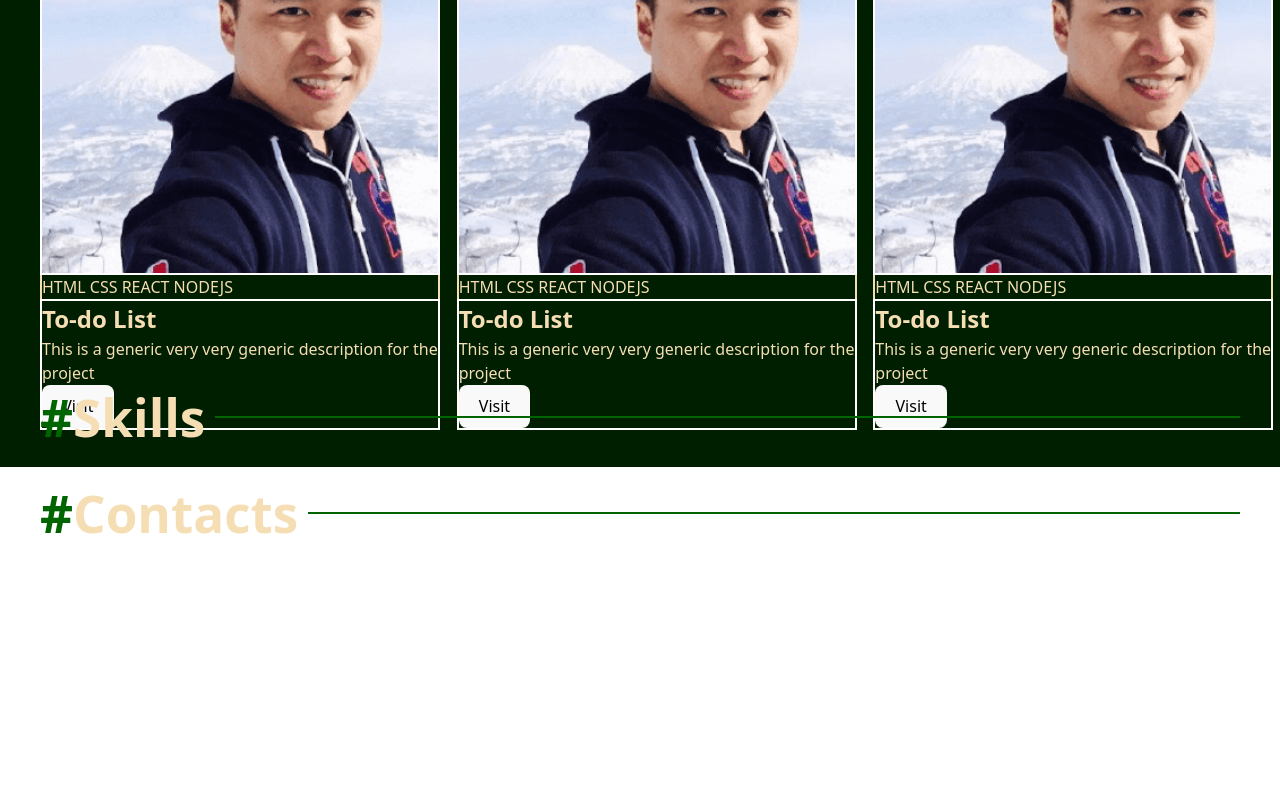
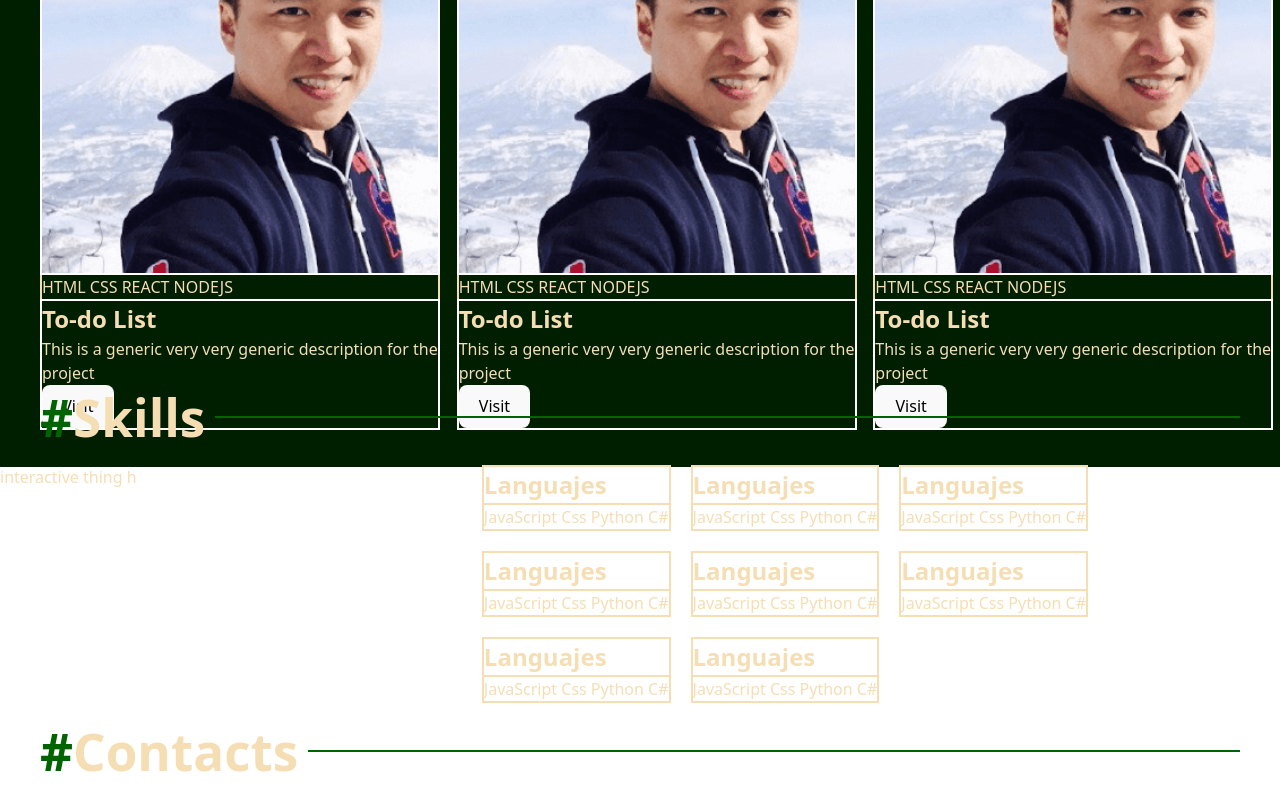
Before and after one commit to abdiel-codes/homepage, a React (Vite) app: page / in a window 1280 px wide. Shown: the part 813-1613 px from the top of the page. Before the commit the page ends 1375 px from the top, so only its background shows below. Built offline with nearby package versions, Linux system fonts and the light colour scheme.

Commit message:
Finished Skills section

```diff
--- a/src/App.jsx
+++ b/src/App.jsx
@@ -5,6 +5,7 @@ import Header from "./components/Header";
 import Title from './components/Title';
 import About from './components/About';
 import Projects from './components/Projects';
+import Skill from "./components/Skill";
 
 function App() {
   return(
@@ -24,6 +25,8 @@ function App() {
         symbol = "#"
         text = "Skills"
        />
+        <Skill />
+
        <Title
         symbol = "#"
         text = "Contacts"
--- /dev/null
+++ b/src/components/Skill.jsx
@@ -0,0 +1,40 @@
+import "../stylesheets/Skill.css";
+import SkillCard from "./SkillCard";
+
+function Skill() {
+    return (
+        <div className="skill-container">
+            <div className="interactive.container">
+                <p>interactive thing h</p>
+            </div>
+            <div className="skill-card-container">
+                <SkillCard
+                title = "Languajes"
+                text = "JavaScript Css Python C#" />
+                <SkillCard
+                title = "Languajes"
+                text = "JavaScript Css Python C#" />
+                <SkillCard
+                title = "Languajes"
+                text = "JavaScript Css Python C#" />
+                <SkillCard
+                title = "Languajes"
+                text = "JavaScript Css Python C#" />
+                <SkillCard
+                title = "Languajes"
+                text = "JavaScript Css Python C#" />
+                <SkillCard
+                title = "Languajes"
+                text = "JavaScript Css Python C#" />
+                <SkillCard
+                title = "Languajes"
+                text = "JavaScript Css Python C#" />
+                <SkillCard
+                title = "Languajes"
+                text = "JavaScript Css Python C#" />
+            </div>
+        </div>
+    );
+}
+
+export default Skill;
--- /dev/null
+++ b/src/components/SkillCard.jsx
@@ -0,0 +1,20 @@
+import "../stylesheets/SkillCard.css";
+
+function SkillCard(props) {
+    return(
+        <div className="card-skill-container">
+            <div className="skill-card-title-container">
+                <h2 className="skill-card-title">
+                    {props.title}
+                </h2>
+            </div>
+            <div className="skill-card-text-container">
+                <p className="skill-card-text">
+                    {props.text}
+                </p>
+            </div>
+        </div>
+    );
+}
+
+export default SkillCard;
--- /dev/null
+++ b/src/stylesheets/Skill.css
@@ -0,0 +1,13 @@
+.skill-container {
+    max-height: 400px;
+    max-width: 85%;
+    display: flex;
+    justify-content: space-between;
+    color: wheat;
+}
+
+.skill-card-container {
+    display: grid;
+    grid-template-columns: repeat(3, 1fr);
+    gap: 20px;
+}
--- /dev/null
+++ b/src/stylesheets/SkillCard.css
@@ -0,0 +1,8 @@
+.skill-card-title-container {
+    border: 2px solid wheat;
+}
+
+.skill-card-text-container {
+    border: 2px solid wheat;
+    border-top: none;
+}
```
